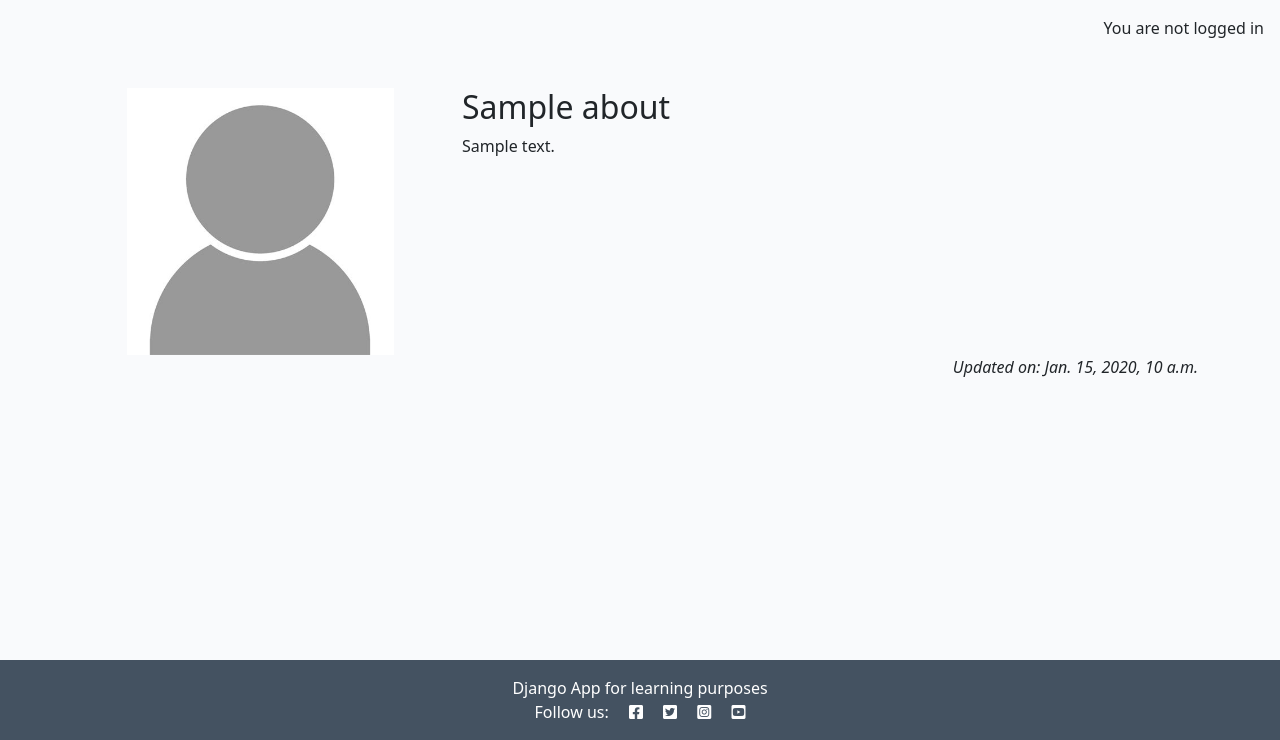
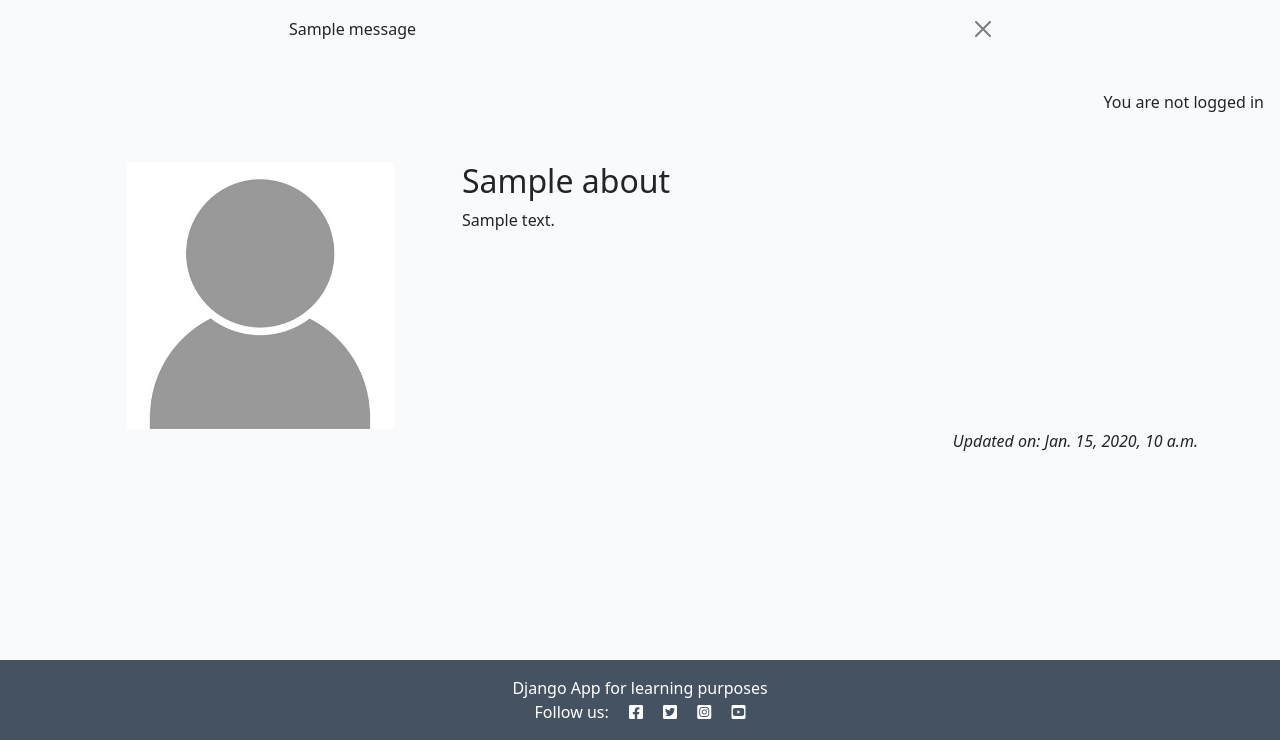
Before and after one commit to CedricNtwari/django-blog, a Django app: page /about/ in a window 1280 px wide. Shown: the part 60-800 px from the top of the page. Run offline with Django 4.2, Linux system fonts and the light colour scheme; tables that the repository leaves empty hold one stand-in row (values such as "Sample post"); one stand-in notice (Sample message) is shown; parts of the project's set-up code (start-up, migrations or seed data) failed here and were passed over.

Commit message:
displaying notifications above the navigation

```diff
--- a/blog/views.py
+++ b/blog/views.py
@@ -1,5 +1,6 @@
 from django.shortcuts import render, get_object_or_404
 from django.views import generic
+from django.contrib import messages
 from .models import Post
 from .forms import CommentForm
 
@@ -36,6 +37,11 @@
             comment.author = request.user
             comment.post = post
             comment.save()
+            messages.add_message(
+        request, messages.SUCCESS,
+        'Comment submitted and awaiting approval'
+    )
+
     comment_form = CommentForm()
 
     return render(
--- a/templates/base.html
+++ b/templates/base.html
@@ -112,6 +112,30 @@
       </div>
     </nav>
 
+    <!-- displaying Django messages -->
+    <div class="container">
+      <div class="row">
+        <div class="col-md-8 offset-md-2">
+          {% for message in messages %}
+          <div
+            class="alert {{ message.tags }} alert-dismissible
+        fade show"
+            id="msg"
+            role="alert"
+          >
+            {{ message | safe }}
+            <button
+              type="button"
+              class="btn-close"
+              data-bs-dismiss="alert"
+              aria-label="Close"
+            ></button>
+          </div>
+          {% endfor %}
+        </div>
+      </div>
+    </div>
+
     <main class="flex-shrink-0 main-bg">
       {% if user.is_authenticated %}
       <p class="text-end m-3">You are logged in as {{ user }}</p>
```
